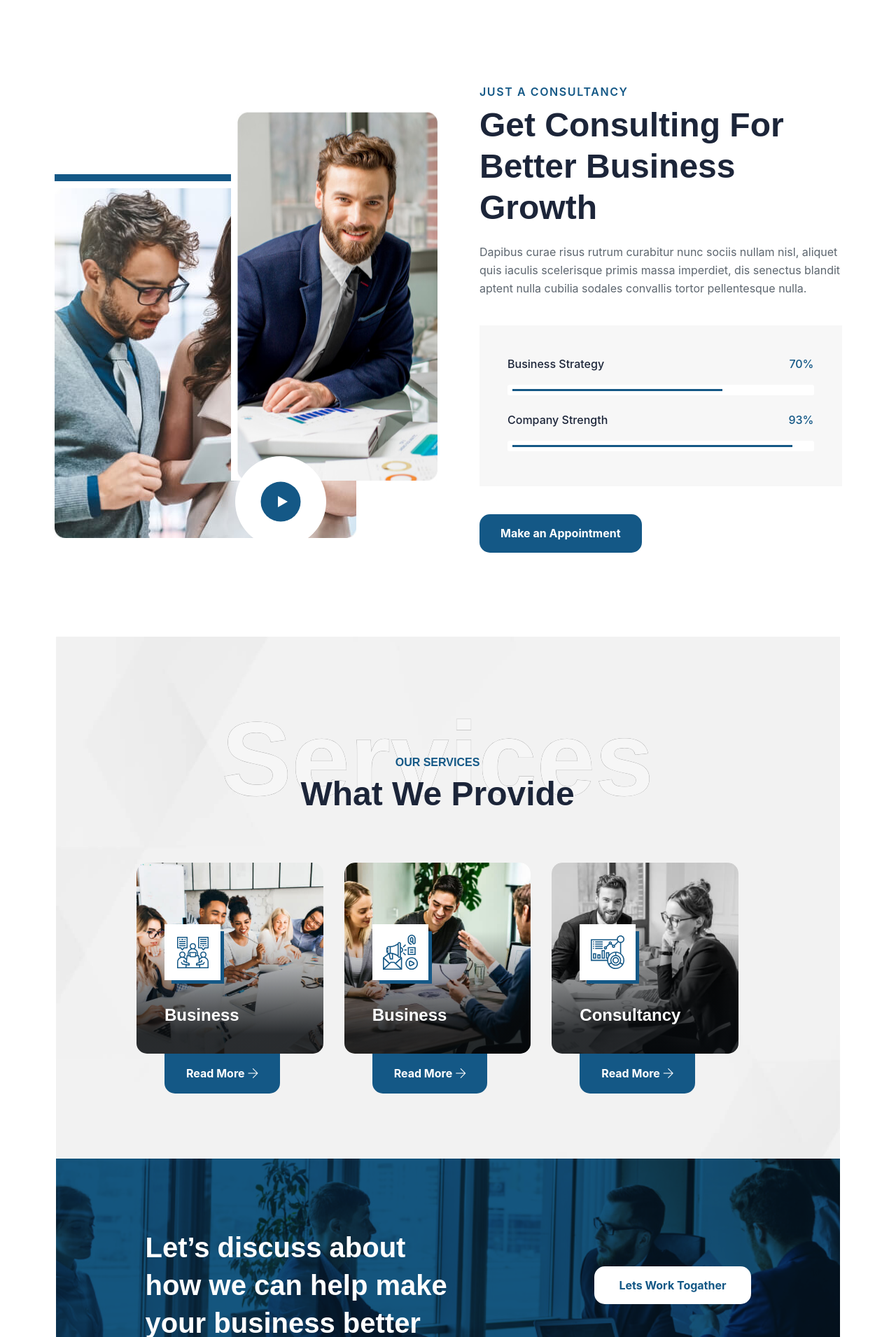
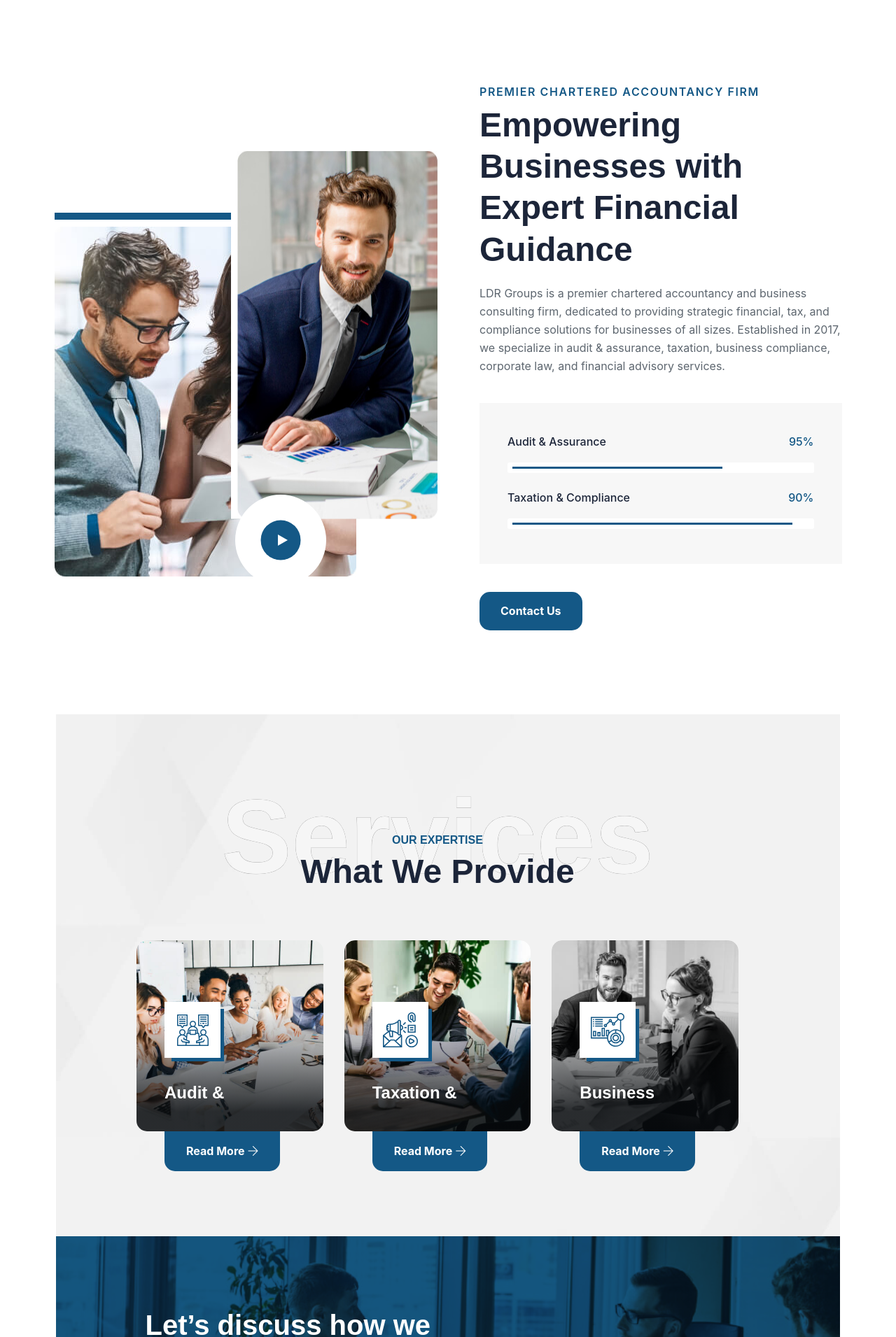
Before and after one commit to Orgits/ssgaca, a React (Create React App) app: page /about-us in a window 1280 px wide. Shown: the part 569-2480 px from the top of the page at 70% size. Built offline with nearby package versions, Linux system fonts and the light colour scheme.

Commit message:
latest update

```diff
--- a/src/inner/AboutUs.jsx
+++ b/src/inner/AboutUs.jsx
@@ -1,3 +1,4 @@
+
 import React, { useState, useEffect } from 'react';
 import HeaderOne from "../components/header/HeaderOne";
 import Breadcrumb from "./Breadcrumb";
@@ -7,8 +8,6 @@ import FooterOne from "../components/footer/FooterOne";
 
 import Accordion from 'react-bootstrap/Accordion';
 import FooterFour from '../components/footer/FooterFour';
-
-
 
 function OurService() {
     const breadcrumbs = [
@@ -60,20 +59,16 @@ function OurService() {
                                     <img
                                         className="mt--110 img-1"
                                         src="assets/images/about/main/about-03.jpg"
-                                        alt="BUsiness_image"
+                                        alt="Business_image"
                                     />
                                     <img
                                         className="img-over"
                                         src="assets/images/about/main/about-04.jpg"
-                                        alt="BUsiness_image"
+                                        alt="Business_image"
                                     />
                                     <div className="goal-button-wrapper">
                                         <Link to={'#'} className="vedio-icone">
                                             <span id="play-video" className="video-play-button" onClick={openVideo}>
-                                                {/* <img
-                                                    src="assets/images/about/shape/play-btn.png"
-                                                    alt="Play btn"
-                                                /> */}
                                                 <span />
                                             </span>
                                             {isVideoOpen && (
@@ -102,41 +97,38 @@ function OurService() {
                         <div className="col-lg-6">
                             <div className="about-progress-inner">
                                 <div className="title-area">
-                                    <span>JUST A CONSULTANCY</span>
+                                    <span>PREMIER CHARTERED ACCOUNTANCY FIRM</span>
                                     <h2 className="title">
-                                        Get Consulting For Better Business Growth
+                                        Empowering Businesses with Expert Financial Guidance
                                     </h2>
                                 </div>
                                 {/* inner start */}
                                 <div className="inner">
                                     <p className="disc">
-                                        Dapibus curae risus rutrum curabitur nunc sociis nullam nisl,
-                                        aliquet quis iaculis scelerisque primis massa imperdiet, dis
-                                        senectus blandit aptent nulla cubilia sodales convallis tortor
-                                        pellentesque nulla.
+                                        LDR Groups is a premier chartered accountancy and business consulting firm, dedicated to providing strategic financial, tax, and compliance solutions for businesses of all sizes. Established in 2017, we specialize in audit & assurance, taxation, business compliance, corporate law, and financial advisory services.
                                     </p>
                                     <div className="rts-progress-one-wrapper">
                                         <div className="single-progress">
                                             <div className="progress-top">
-                                                <p className="progress-title">Business Strategy</p>
-                                                <span className="persectage">70%</span>
+                                                <p className="progress-title">Audit & Assurance</p>
+                                                <span className="persectage">95%</span>
                                             </div>
                                             <div className="meter cadetblue">
-                                                <span data-progress={70} style={{ width: 300 }} />
+                                                <span data-progress={95} style={{ width: 300 }} />
                                             </div>
                                         </div>
                                         <div className="single-progress">
                                             <div className="progress-top">
-                                                <p className="progress-title">Company Strength</p>
-                                                <span className="persectage">93%</span>
+                                                <p className="progress-title">Taxation & Compliance</p>
+                                                <span className="persectage">90%</span>
                                             </div>
                                             <div className="meter">
-                                                <span data-progress={93} style={{ width: 400 }} />
+                                                <span data-progress={90} style={{ width: 400 }} />
                                             </div>
                                         </div>
                                     </div>
                                     <Link to={'#'} className="rts-btn btn-primary">
-                                        Make an Appointment
+                                        Contact Us
                                     </Link>
                                 </div>
                                 {/* end */}
@@ -154,7 +146,7 @@ function OurService() {
                     <div className="background-service service-three row">
                         <div className="row g-5">
                             <div className="rts-title-area service-four text-center pt--40 pt_md--0 mt_sm--0 mt_md--0">
-                                <p className="pre-title">Our Services</p>
+                                <p className="pre-title">Our Expertise</p>
                                 <h2 className="title">What We Provide</h2>
                             </div>
                             {/* start single Service */}
@@ -172,10 +164,9 @@ function OurService() {
                                                 src="assets/images/service/icon/13.svg"
                                                 alt="Business-icon"
                                             />
-                                            <h5 className="title">Business Consultancy</h5>
+                                            <h5 className="title">Audit & Assurance</h5>
                                             <p className="disc">
-                                                Aenean augue venenatis est porttitor fames aptent lobortis
-                                                nam potenti
+                                                Ensuring financial transparency and regulatory compliance with expert audits.
                                             </p>
                                         </div>
                                         <Link href="service-details.html" className="over_link" />
@@ -202,10 +193,9 @@ function OurService() {
                                                 src="assets/images/service/icon/14.svg"
                                                 alt="Business-icon"
                                             />
-                                            <h5 className="title">Business Appoinment</h5>
+                                            <h5 className="title">Taxation & Compliance</h5>
                                             <p className="disc">
-                                                Aenean augue venenatis est porttitor fames aptent lobortis
-                                                nam potenti
+                                                Comprehensive tax planning, filing, and GST compliance solutions.
                                             </p>
                                         </div>
                                         <Link href="service-details.html" className="over_link" />
@@ -232,10 +222,9 @@ function OurService() {
                                                 src="assets/images/service/icon/15.svg"
                                                 alt="Business-icon"
                                             />
-                                            <h5 className="title">Consultancy Foundation</h5>
+                                            <h5 className="title">Business Consulting</h5>
                                             <p className="disc">
-                                                Aenean augue venenatis est porttitor fames aptent lobortis
-                                                nam potenti
+                                                Strategic guidance for startups, SMEs, and multinational businesses.
                                             </p>
                                         </div>
                                         <Link href="service-details.html" className="over_link" />
@@ -254,12 +243,12 @@ function OurService() {
                             <div className="cta-one-inner">
                                 <div className="cta-left">
                                     <h3 className="title animated fadeIn">
-                                        Let’s discuss about how we can help make your business better
+                                        Let’s discuss how we can help your business grow and thrive.
                                     </h3>
                                 </div>
                                 <div className="cta-right">
                                     <Link className="rts-btn btn-white" to={'#'}>
-                                        Lets Work Togather
+                                        Let's Work Together
                                     </Link>
                                 </div>
                             </div>
@@ -283,7 +272,7 @@ function OurService() {
                                     <h2 className="title">
                                         We Are Experienced
                                         <span className="sm-title">
-                                            Business <span>Solution</span>
+                                            <span> Financial Experts</span>
                                         </span>
                                     </h2>
                                 </div>
@@ -310,42 +299,28 @@ function OurService() {
                                                 data-bs-parent="#accordionExample"
                                             >
                                                 <div className="accordion-body">
-                                                    Neque partrient nascetur facilisis suscipit ridiculus agna
-                                                    lobortis imperdiet vivamus est aliquam euismod nector quam
-                                                    convallis ornare justo service lifereu visionary sources
-                                                    unleash online businesss solutions
+                                                Our expert team offers strategic financial planning, tax optimization, risk assessment, and business advisory services to ensure your business stays compliant and financially strong. We provide tailored solutions to enhance profitability, improve cash flow, and support expansion.
                                                 </div>
                                             </div>
                                         </div>
                                     </div>
                                     <Accordion defaultActiveKey="0">
                                         <Accordion.Item eventKey="0">
-                                            <Accordion.Header><span>01. </span> What should i included my personal
-                                                details?</Accordion.Header>
+                                            <Accordion.Header><span>01. </span> What services does LDR Groups offer?</Accordion.Header>
                                             <Accordion.Body>
-                                                Neque partrient nascetur facilisis suscipit ridiculus agna
-                                                lobortis imperdiet vivamus est aliquam euismod nector quam
-                                                convallis ornare justo service lifereu visionary sources
-                                                unleash online businesss solutions
+                                            LDR Groups provides a wide range of services, including audit & assurance, taxation, GST compliance, business consulting, corporate law advisory, financial management, and international taxation. We also assist startups, SMEs, and large enterprises with legal and regulatory compliance.
                                             </Accordion.Body>
                                         </Accordion.Item>
                                         <Accordion.Item eventKey="1">
-                                            <Accordion.Header><span>02. </span> Where i can find my business growth
-                                                result?</Accordion.Header>
+                                            <Accordion.Header><span>02. </span> How can LDR Groups help my business grow?</Accordion.Header>
                                             <Accordion.Body>
-                                                Neque partrient nascetur facilisis suscipit ridiculus agna
-                                                lobortis imperdiet vivamus est aliquam euismod nector quam
-                                                convallis ornare justo service lifereu visionary sources
-                                                unleash online businesss solutions
+                                            Our expert team offers strategic financial planning, tax optimization, risk assessment, and business advisory services to ensure your business stays compliant and financially strong. We provide tailored solutions to enhance profitability, improve cash flow, and support expansion.
                                             </Accordion.Body>
                                         </Accordion.Item>
                                         <Accordion.Item eventKey="1">
-                                            <Accordion.Header><span>03. </span> Did you get any business consultant?</Accordion.Header>
+                                            <Accordion.Header><span>03. </span> How do I get started with LDR Groups?</Accordion.Header>
                                             <Accordion.Body>
-                                                Neque partrient nascetur facilisis suscipit ridiculus agna
-                                                lobortis imperdiet vivamus est aliquam euismod nector quam
-                                                convallis ornare justo service lifereu visionary sources
-                                                unleash online businesss solutions
+                                            You can contact us via phone, email, or our website contact form to schedule a consultation. Our team will assess your business needs and provide customized solutions to help you achieve your financial and operational goals. 🚀
                                             </Accordion.Body>
                                         </Accordion.Item>
                                     </Accordion>
```
